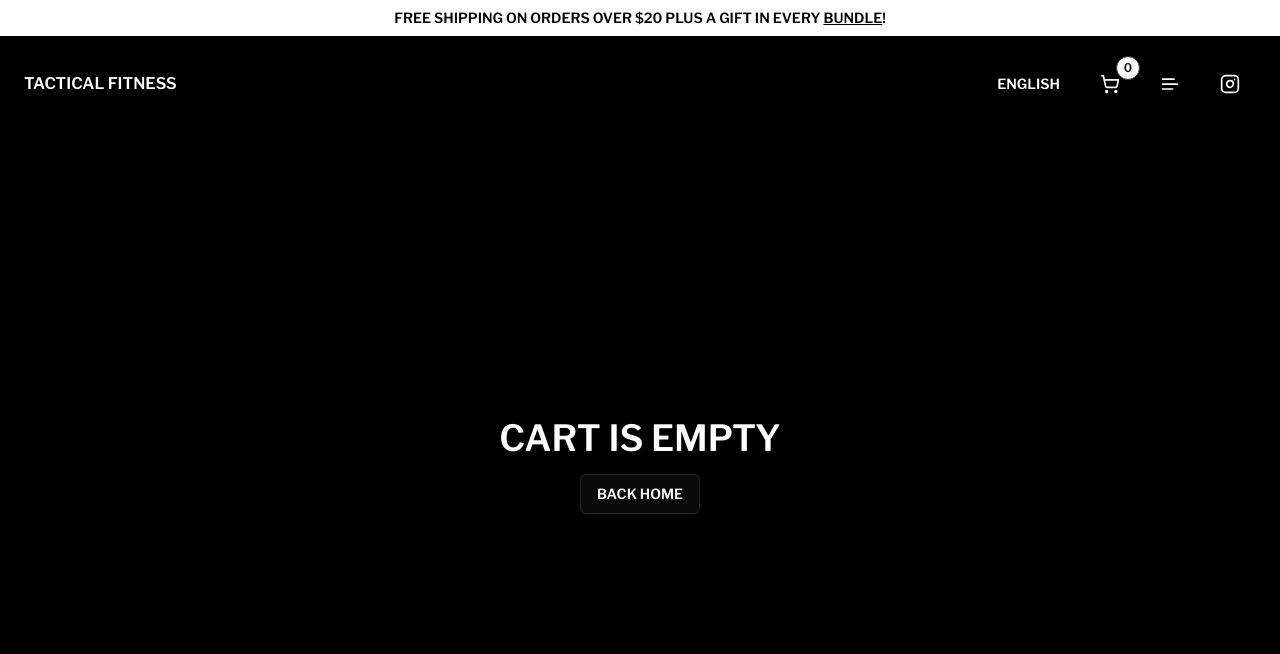
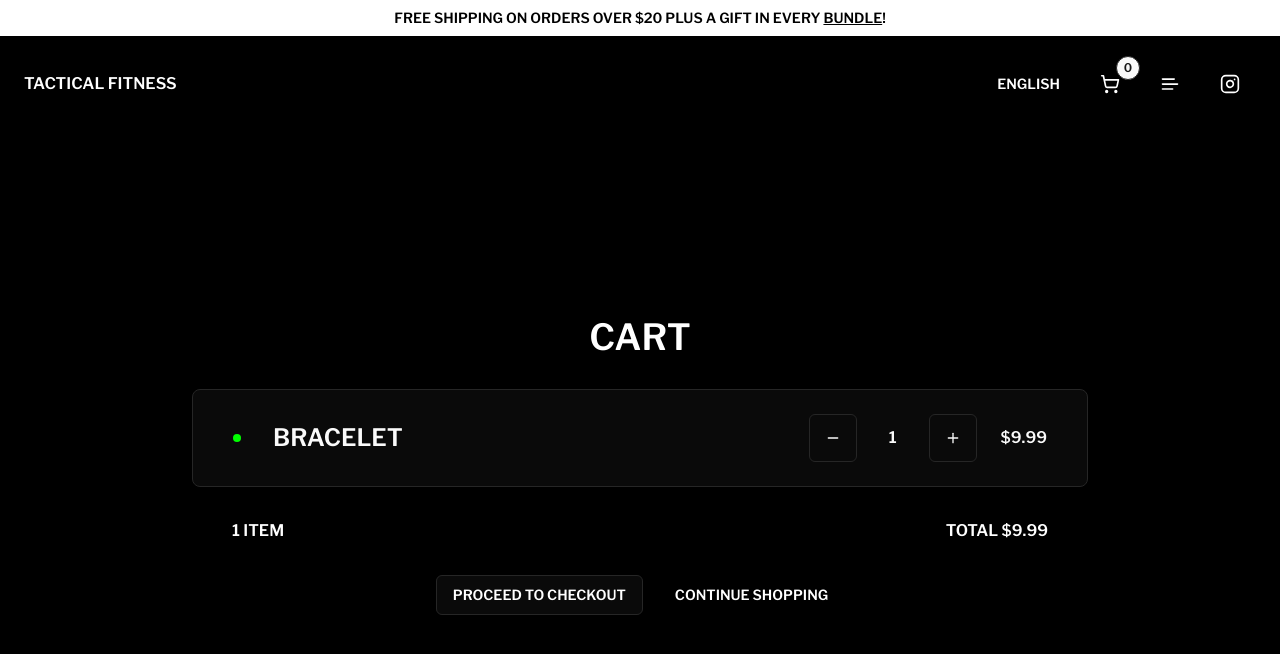
Before and after one commit to tomasconnor/store, a Next.js app: page /cart in a window 1280 px wide. Shown: the top 654 px of the page. Built offline with nearby package versions, Linux system fonts and the light colour scheme.

Commit message:
add CartWithItems component

```diff
--- a/app/cart/page.tsx
+++ b/app/cart/page.tsx
@@ -2,7 +2,8 @@ import React from "react";
 
 import TopBar from "@/components/TopBar";
 import Header from "@/components/Header";
-import CartIsEmpty from "@/components/CartIsEmpty";
+// import CartIsEmpty from "@/components/CartIsEmpty";
+import CartWithItems from "@/components/CartWithItems";
 
 export default function Cart(): React.JSX.Element {
   return (
@@ -12,7 +13,8 @@ export default function Cart(): React.JSX.Element {
         <Header />
       </div>
 
-      <CartIsEmpty />
+      <CartWithItems />
+      {/* <CartIsEmpty /> */}
 
       <footer />
     </div>
--- a/components/CartIsEmpty.tsx
+++ b/components/CartIsEmpty.tsx
@@ -9,8 +9,8 @@ const CartIsEmpty: React.FC = (): React.JSX.Element => {
     <div className="flex items-center flex-col px-6 gap-4">
       <h2 className="uppercase text-4xl text-center">Cart is empty</h2>
 
-      <Button variant="outline" asChild>
-        <Link href="/">BACK HOME</Link>
+      <Button variant="outline" asChild className="uppercase">
+        <Link href="/">Back home</Link>
       </Button>
     </div>
   );
--- /dev/null
+++ b/components/CartWithItems.tsx
@@ -0,0 +1,65 @@
+import React from "react";
+
+import { Button } from "@/components/ui/button";
+import { Card } from "@/components/ui/card";
+
+import { Minus, Plus } from "lucide-react";
+
+import Link from "next/link";
+
+const CartWithItems: React.FC = (): React.JSX.Element => {
+  return (
+    <div className="flex items-center flex-col px-6 gap-8">
+      <h2 className="uppercase text-4xl text-center">Cart</h2>
+
+      <div className="flex items-center flex-col w-full max-w-4xl gap-8">
+        <Card className="flex justify-between items-center gap-10 px-10 py-6 w-full">
+          <div className="flex items-center gap-8">
+            {/* @TODO */}
+            <div className={`w-2 h-2 rounded-full ${"bg-[#00ff00]"}`} />
+
+            <Link
+              href="/bracelet"
+              className="uppercase text-2xl hover:opacity-85"
+            >
+              Bracelet
+            </Link>
+          </div>
+
+          <div className="flex items-center gap-6">
+            <div className="flex items-center gap-8">
+              <Button variant="outline" className="h-12 w-12">
+                <Minus />
+              </Button>
+
+              <span>1</span>
+
+              <Button variant="outline" className="h-12 w-12">
+                <Plus />
+              </Button>
+            </div>
+
+            <span>$9.99</span>
+          </div>
+        </Card>
+
+        <div className="flex justify-between w-full px-10">
+          <span className="uppercase">1 item</span>
+          <span className="uppercase">Total $9.99</span>
+        </div>
+      </div>
+
+      <div className="flex gap-4">
+        <Button variant="outline" className="uppercase" asChild>
+          <Link href="/">Proceed to checkout</Link>
+        </Button>
+
+        <Button variant="ghost" className="uppercase" asChild>
+          <Link href="/">Continue shopping</Link>
+        </Button>
+      </div>
+    </div>
+  );
+};
+
+export default CartWithItems;
--- a/components/ProductDetail.tsx
+++ b/components/ProductDetail.tsx
@@ -7,6 +7,7 @@ import { Button } from "@/components/ui/button";
 import { Minus, Plus } from "lucide-react";
 
 import { ProductDetailProps } from "@/types";
+import Link from "next/link";
 
 const ProductDetail: React.FC<ProductDetailProps> = ({
   specification,
@@ -43,8 +44,9 @@ const ProductDetail: React.FC<ProductDetailProps> = ({
 
         <span>${price}</span>
 
-        <Button variant="outline" className="uppercase h-12">
-          Add to cart
+        <Button variant="outline" className="uppercase h-12" asChild>
+          {/* @TODO */}
+          <Link href="/cart">Add to cart</Link>
         </Button>
       </div>
     </div>
```
